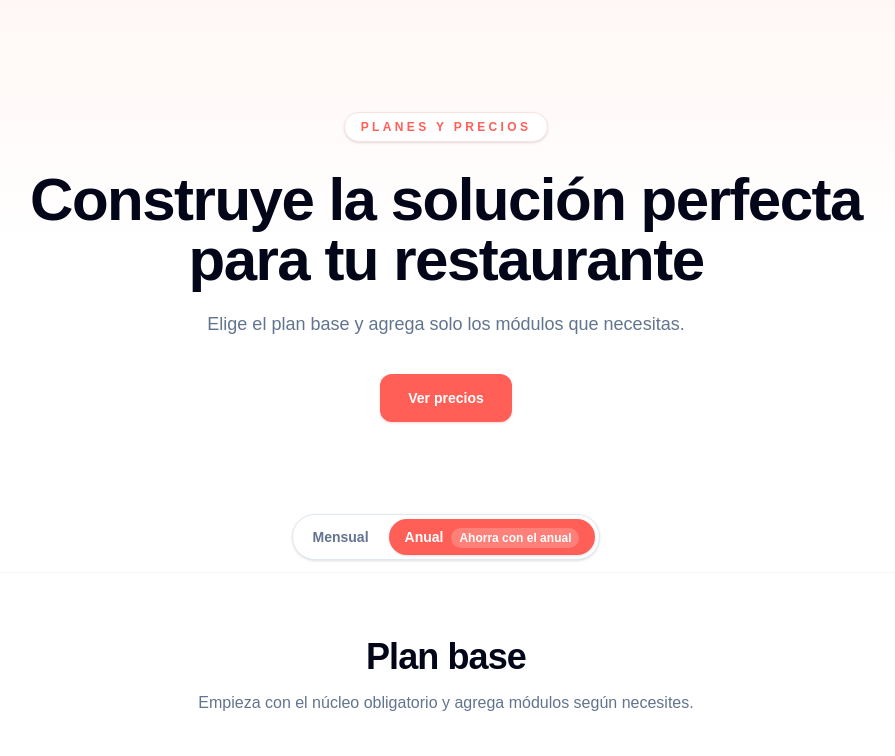
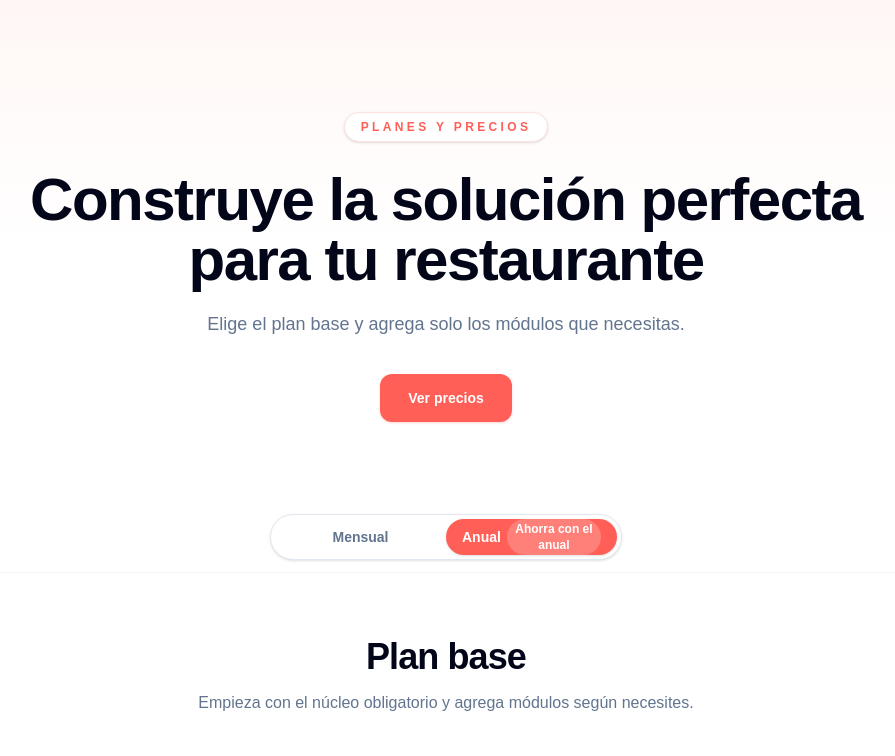
Before and after one commit to jesusdavidsalazarflores936-byte/landing-precios-saas, a Next.js app: page /gesrest in a window 1280 px wide. Shown: the top 756 px of the page, without its empty margins (194-1089 px from the left). Built offline with nearby package versions, Linux system fonts and the light colour scheme.

Commit message:
depuracion

```diff
--- a/src/components/pricing/BillingToggle.tsx
+++ b/src/components/pricing/BillingToggle.tsx
@@ -1,5 +1,6 @@
 "use client";
 
+import { Toggle } from "@/components/ui/Toggle";
 import type {
   BillingCycle,
   BillingToggle as BillingToggleConfig,
@@ -18,7 +19,13 @@ export function BillingToggle({
   onChange,
   className = "",
 }: BillingToggleProps) {
-  const options: Array<{ value: BillingCycle; label: string; badge?: string }> = [
+  return (
+    <div className={`flex justify-center ${className}`}>
+      <Toggle<BillingCycle>
+        value={value}
+        onChange={onChange}
+        ariaLabel="Seleccionar periodo de facturación"
+        options={[
           {
             value: "monthly",
             label: config.monthlyLabel ?? "Mensual",
@@ -28,51 +35,8 @@ export function BillingToggle({
             label: config.annualLabel ?? "Anual",
             badge: config.annualDiscountLabel,
           },
-  ];
-
-  return (
-    <div className={`flex justify-center ${className}`}>
-      <div
-        role="radiogroup"
-        aria-label="Seleccionar periodo de facturación"
-        className="inline-flex max-w-full items-center gap-1 rounded-full border border-slate-200 bg-white p-1 shadow-sm"
-      >
-        {options.map((option) => {
-          const isActive = value === option.value;
-
-          return (
-            <button
-              key={option.value}
-              type="button"
-              role="radio"
-              aria-checked={isActive}
-              onClick={() => onChange(option.value)}
-              className={[
-                "min-h-9 rounded-full px-4 text-sm font-semibold transition focus:outline-none focus-visible:ring-2 focus-visible:ring-[#ff5f57] focus-visible:ring-offset-2",
-                isActive
-                  ? "bg-[#ff5f57] text-white shadow-sm"
-                  : "text-slate-500 hover:bg-slate-50 hover:text-slate-900",
-              ]
-                .filter(Boolean)
-                .join(" ")}
-            >
-              <span>{option.label}</span>
-              {option.badge && option.value === "annual" && (
-                <span
-                  className={[
-                    "ml-2 hidden rounded-full px-2 py-0.5 text-xs font-semibold sm:inline-flex",
-                    isActive
-                      ? "bg-white/20 text-white"
-                      : "bg-[#fff0ee] text-[#d94840]",
-                  ].join(" ")}
-                >
-                  {option.badge}
-                </span>
-              )}
-            </button>
-          );
-        })}
-      </div>
+        ]}
+      />
     </div>
   );
 }
--- a/src/components/pricing/PricingModuleCard.tsx
+++ b/src/components/pricing/PricingModuleCard.tsx
@@ -22,7 +22,7 @@ export function PricingModuleCard({
       variant="default"
       padding="none"
       className={[
-        "flex h-full w-full flex-col overflow-hidden rounded-2xl border-gray-200 bg-white shadow-sm transition duration-200 hover:-translate-y-0.5 hover:shadow-md",
+        "flex h-full w-full flex-col overflow-hidden rounded-2xl border-gray-200 bg-white shadow-sm hover:-translate-y-1 hover:border-[#fecaca] hover:shadow-lg hover:shadow-rose-100/70",
         featured ? "border-[#fecaca] shadow-rose-100/70" : "",
       ]
         .filter(Boolean)
@@ -100,7 +100,7 @@ export function PricingModuleCard({
               variant="ghost"
               size="sm"
               fullWidth
-              className="text-[#d94840] hover:bg-[#fff0ee] hover:text-[#c43f37] focus-visible:ring-[#ff5f57]"
+              className="text-[#d94840] hover:-translate-y-0.5 hover:bg-[#fff0ee] hover:text-[#c43f37] active:translate-y-px focus-visible:ring-[#ff5f57]"
               onClick={() => onDetails(module)}
             >
               Ver detalles
--- a/src/components/pricing/PricingPlanCard.tsx
+++ b/src/components/pricing/PricingPlanCard.tsx
@@ -13,7 +13,7 @@ export function PricingPlanCard({ plan, period }: PricingPlanCardProps) {
     <Card
       variant="default"
       padding="none"
-      className="overflow-hidden rounded-2xl border-[#fecaca] bg-white shadow-xl shadow-rose-100/60"
+      className="overflow-hidden rounded-2xl border-[#fecaca] bg-white shadow-xl shadow-rose-100/60 hover:-translate-y-1 hover:border-[#ffb4ad] hover:shadow-2xl hover:shadow-[#ff5f57]/15"
     >
       <div className="grid gap-6 p-6 sm:p-8 lg:grid-cols-[1fr_0.95fr] lg:items-stretch lg:gap-8">
         <div className="flex flex-col">
@@ -52,7 +52,7 @@ export function PricingPlanCard({ plan, period }: PricingPlanCardProps) {
           <CardFooter className="mt-auto border-t-0 px-0 pb-0 pt-7">
             <a
               href={plan.cta.href}
-              className="inline-flex min-h-12 w-full items-center justify-center rounded-xl bg-[#ff5f57] px-6 py-3 text-center text-sm font-semibold text-white shadow-sm shadow-[#ff5f57]/20 transition hover:bg-[#f04f48] focus:outline-none focus-visible:ring-2 focus-visible:ring-[#ff5f57] focus-visible:ring-offset-2 sm:w-auto"
+              className="inline-flex min-h-12 w-full items-center justify-center rounded-xl bg-[#ff5f57] px-6 py-3 text-center text-sm font-semibold text-white shadow-sm shadow-[#ff5f57]/20 transition-all duration-300 ease-out hover:-translate-y-0.5 hover:bg-[#f04f48] hover:shadow-md hover:shadow-[#ff5f57]/25 active:translate-y-px active:bg-[#d94840] focus:outline-none focus-visible:ring-2 focus-visible:ring-[#ff5f57] focus-visible:ring-offset-2 sm:w-auto"
             >
               {plan.cta.label}
             </a>
--- a/src/components/ui/Button.tsx
+++ b/src/components/ui/Button.tsx
@@ -34,13 +34,13 @@ type ButtonProps = NativeButtonProps | AnchorButtonProps;
 
 const variantClasses: Record<ButtonVariant, string> = {
   primary:
-    "bg-indigo-600 text-white hover:bg-indigo-700 active:bg-indigo-800 focus-visible:ring-indigo-500",
+    "bg-[#ff5f57] text-white shadow-sm shadow-[#ff5f57]/20 hover:bg-[#f04f48] active:bg-[#d94840] focus-visible:ring-[#ff5f57]",
   secondary:
-    "bg-gray-100 text-gray-900 hover:bg-gray-200 active:bg-gray-300 focus-visible:ring-gray-400",
+    "bg-gray-100 text-gray-900 hover:bg-gray-200 active:bg-gray-300 focus-visible:ring-[#ff5f57]",
   ghost:
-    "bg-transparent text-gray-700 hover:bg-gray-100 active:bg-gray-200 focus-visible:ring-gray-400",
+    "bg-transparent text-gray-700 hover:bg-[#fff0ee] active:bg-[#ffe3df] focus-visible:ring-[#ff5f57]",
   outline:
-    "bg-transparent border border-indigo-600 text-indigo-600 hover:bg-indigo-50 active:bg-indigo-100 focus-visible:ring-indigo-500",
+    "bg-transparent border border-[#ff5f57] text-[#d94840] hover:bg-[#fff0ee] active:bg-[#ffe3df] focus-visible:ring-[#ff5f57]",
   danger:
     "bg-red-600 text-white hover:bg-red-700 active:bg-red-800 focus-visible:ring-red-500",
 };
@@ -65,7 +65,7 @@ export function Button({
 }: ButtonProps) {
   const isDisabled = disabled || loading;
   const classes = [
-    "inline-flex items-center justify-center font-medium transition-colors duration-150",
+    "inline-flex items-center justify-center font-medium transition-all duration-300 ease-out active:translate-y-px",
     "focus:outline-none focus-visible:ring-2 focus-visible:ring-offset-2",
     "disabled:opacity-50 disabled:cursor-not-allowed",
     variantClasses[variant],
--- a/src/components/ui/Card.tsx
+++ b/src/components/ui/Card.tsx
@@ -39,7 +39,7 @@ export function Card({
   return (
     <Tag
       className={[
-        "rounded-2xl transition-shadow duration-200",
+        "rounded-2xl transition-all duration-300 ease-out",
         variantClasses[variant],
         paddingClasses[padding],
         className,
--- a/src/components/ui/Toggle.tsx
+++ b/src/components/ui/Toggle.tsx
@@ -10,6 +10,7 @@ interface ToggleProps<T extends string> {
   options: [ToggleOption<T>, ToggleOption<T>];
   value: T;
   onChange: (value: T) => void;
+  ariaLabel?: string;
   className?: string;
 }
 
@@ -17,17 +18,29 @@ export function Toggle<T extends string>({
   options,
   value,
   onChange,
+  ariaLabel = "Seleccionar período",
   className = "",
 }: ToggleProps<T>) {
+  const activeIndex = options.findIndex((option) => option.value === value);
+  const translateClass = activeIndex === 1 ? "translate-x-full" : "translate-x-0";
+
   return (
     <div
       role="radiogroup"
-      aria-label="Seleccionar período"
+      aria-label={ariaLabel}
       className={[
-        "inline-flex items-center bg-gray-100 rounded-full p-1 gap-1",
+        "relative inline-grid min-h-11 w-full max-w-[22rem] grid-cols-2 items-center overflow-hidden rounded-full border border-slate-200 bg-white p-1 shadow-sm sm:w-auto sm:min-w-[20rem]",
         className,
       ].join(" ")}
     >
+      <span
+        aria-hidden="true"
+        className={[
+          "absolute inset-y-1 left-1 w-[calc(50%-0.25rem)] rounded-full bg-[#ff5f57] shadow-sm transition-all duration-300 ease-out",
+          translateClass,
+        ].join(" ")}
+      />
+
       {options.map((option) => {
         const isActive = value === option.value;
 
@@ -39,18 +52,25 @@ export function Toggle<T extends string>({
             aria-checked={isActive}
             onClick={() => onChange(option.value)}
             className={[
-              "relative inline-flex items-center gap-1.5 px-4 py-1.5 rounded-full text-sm font-medium transition-all duration-200",
-              "focus:outline-none focus-visible:ring-2 focus-visible:ring-indigo-500 focus-visible:ring-offset-1",
+              "relative z-10 inline-flex min-h-9 items-center justify-center gap-1.5 rounded-full px-4 text-sm font-semibold transition-all duration-300 ease-out",
+              "focus:outline-none focus-visible:ring-2 focus-visible:ring-[#ff5f57] focus-visible:ring-offset-2",
               isActive
-                ? "bg-white text-gray-900 shadow-sm"
-                : "text-gray-500 hover:text-gray-700",
+                ? "text-white"
+                : "text-slate-500 hover:text-slate-900",
             ]
               .filter(Boolean)
               .join(" ")}
           >
             <span>{option.label}</span>
             {option.badge && (
-              <span className="inline-flex items-center px-1.5 py-0.5 rounded-full text-xs font-semibold bg-emerald-100 text-emerald-700">
+              <span
+                className={[
+                  "hidden items-center rounded-full px-2 py-0.5 text-xs font-semibold transition-all duration-300 ease-out sm:inline-flex",
+                  isActive
+                    ? "bg-white/20 text-white"
+                    : "bg-[#fff0ee] text-[#d94840]",
+                ].join(" ")}
+              >
                 {option.badge}
               </span>
             )}
```
Also changed, not shown: src/components/pricing/PricingComparison.tsx (deleted, +0 -89 lines). Lines whose indentation alone changed are shown as unchanged.
